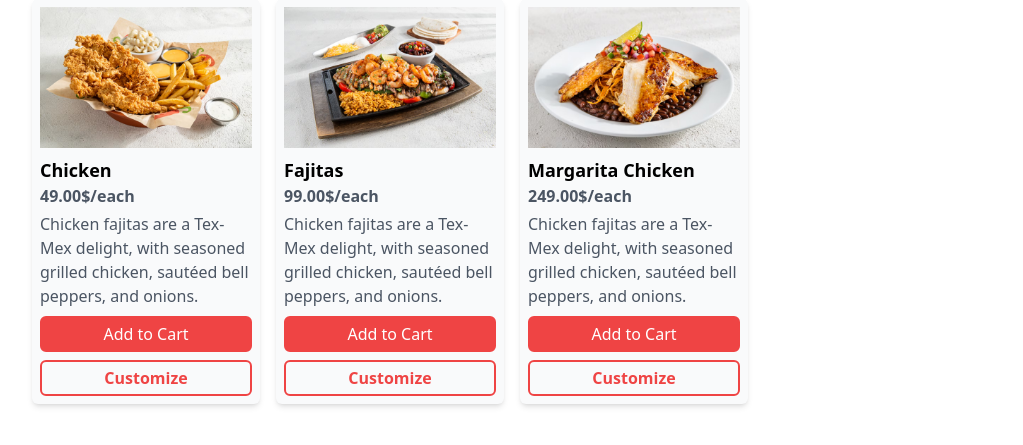
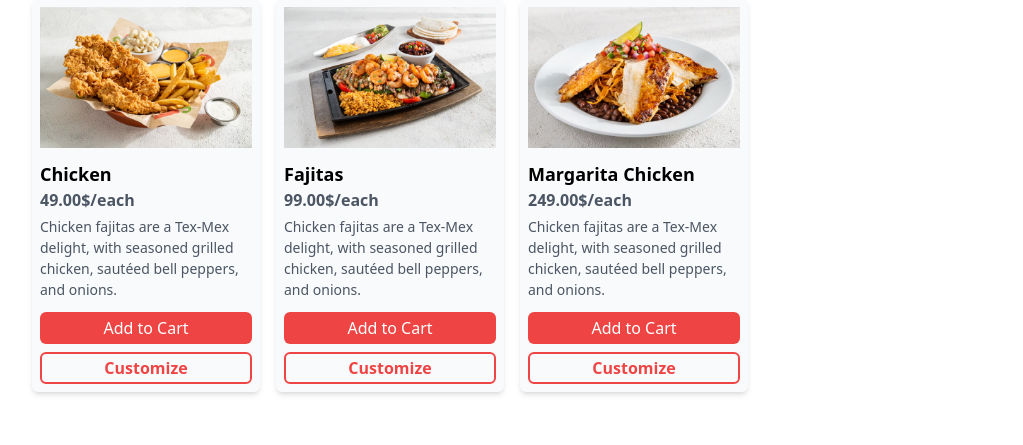
Before and after one commit to saifscripter/quick-foodie, a website with bundled scripts: page index.html in a window 1280 px wide. Shown: the part 89-534 px from the top of the page, without its empty margins (128-1151 px from the left). Built offline with nearby package versions, Linux system fonts and the light colour scheme; files whose address does not match are found by name.

Commit message:
update food item card style

```diff
--- a/js/main.js
+++ b/js/main.js
@@ -21,7 +21,7 @@ const createFoodItemCard = (foodItem) => {
   photo.src = foodItem.photoURL;
 
   const name = document.createElement("h2");
-  name.className = "text-lg font-semibold mt-2";
+  name.className = "text-lg font-semibold mt-3";
   name.textContent = foodItem.name;
 
   const price = document.createElement("p");
@@ -29,12 +29,12 @@ const createFoodItemCard = (foodItem) => {
   price.textContent = `${foodItem.price.toFixed(2)}$/each`;
 
   const description = document.createElement("p");
-  description.className = "text-gray-600 mt-1";
+  description.className = "text-gray-600 text-[14px] mt-1";
   description.textContent = foodItem.description;
 
   const addToCartButton = createButton(
     "Add to Cart",
-    "bg-red-500 border-2 border-red-500 text-white w-full py-1 mt-2 rounded-md",
+    "bg-red-500 text-white w-full h-8 mt-3 rounded-md",
     `addToCart${foodItem.id}`
   );
 
@@ -43,7 +43,7 @@ const createFoodItemCard = (foodItem) => {
 
   const customizeButton = createButton(
     "Customize",
-    "border-2 border-red-500 text-red-500 font-semibold w-full py-1 mt-2 rounded-md"
+    "border-2 border-red-500 text-red-500 font-semibold w-full h-8 mt-2 rounded-md"
   );
 
   // Add the click event to the "Add to Cart" button
@@ -204,18 +204,14 @@ function decreaseQuantity(cartItem) {
 function enableAddToCartButton(button) {
   button.removeAttribute("disabled");
   button.classList.remove("bg-gray-700");
-  button.classList.remove("border-gray-700");
   button.classList.add("bg-red-500");
-  button.classList.add("border-red-500");
   button.textContent = "Add to Cart";
 }
 
 function disableAddToCartButton(button) {
   button.setAttribute("disabled", "true");
   button.classList.remove("bg-red-500");
-  button.classList.remove("border-red-500");
   button.classList.add("bg-gray-700");
-  button.classList.add("border-gray-700");
   button.textContent = "Added to Cart";
 }
 
```
Also changed, not shown: css/output.css.
